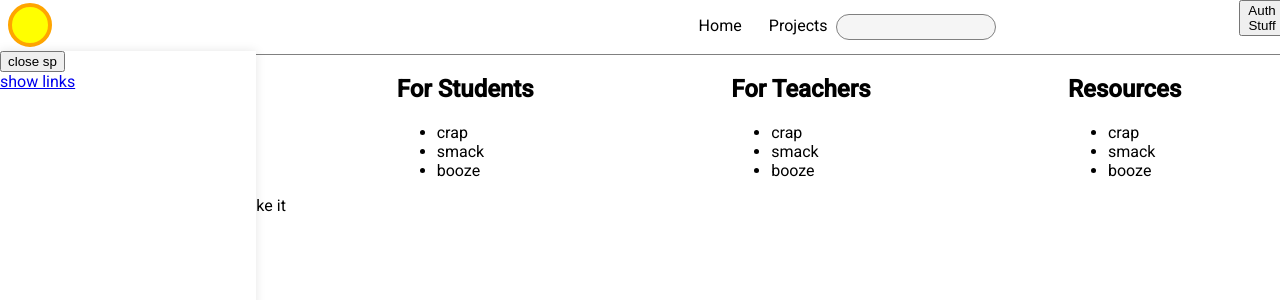
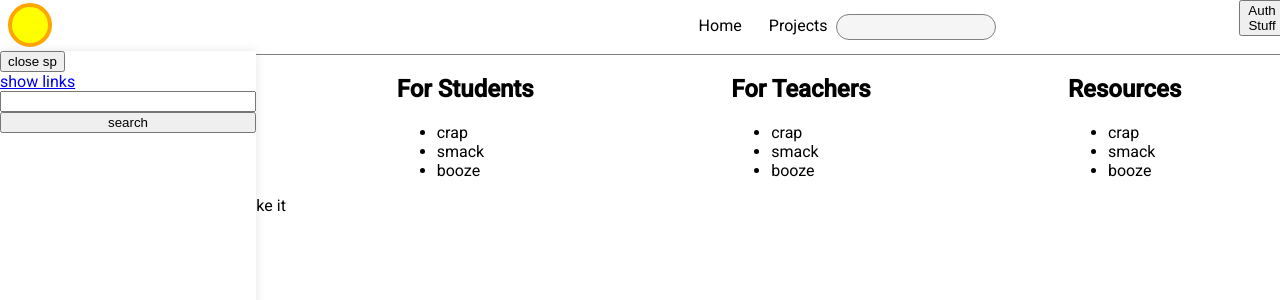
Before and after one commit to Cowutterhippo/AngularPlayground, an Angular app: page / in a window 1280 px wide. Both pictures are taken after a click on the button "SidePanel". Shown: the top 300 px of the page. Built offline with nearby package versions, Linux system fonts and the light colour scheme.

Commit message:
Side panel messing around

```diff
--- a/src/app/layouts/sidebar/sidebar.component.html
+++ b/src/app/layouts/sidebar/sidebar.component.html
@@ -6,5 +6,9 @@
         <button (click)="openSidebar()">close sp</button>
     </div>
     <a [routerLink]="[{outlets : {sidebar: ['nav', 'andrew'] }}]">show links</a>
+    <!-- sp search  could probably have a router search -->
+    <input #searchInput>
+    <button (click)="spSearch()">search</button>
+
     <router-outlet name="sidebar"></router-outlet>
 </div>
--- a/src/app/layouts/sidebar/sidebar.component.ts
+++ b/src/app/layouts/sidebar/sidebar.component.ts
@@ -1,4 +1,6 @@
 import { Component } from '@angular/core';
+import { NgModel } from '@angular/forms';
+import { Router } from '@angular/router';
 
 @Component({
   selector: 'app-sidebar',
@@ -6,9 +8,19 @@ import { Component } from '@angular/core';
   styleUrls: ['./sidebar.component.scss']
 })
 export class SidebarComponent {
+
   public open = false;
+  public searchInput = 'perform site search';
 
+  constructor(private router: Router) { }
   openSidebar() {
     this.open = !this.open;
   }
+
+  spSearch() {
+    // need to figure out a cool way to pass the search terms and display the results.
+    // this is a novel way of doing it and seems like a pattern to explore.
+    this.router.navigate([{ outlets: { sidePanel: ['search'] } }]);
+  }
+
 }
```
